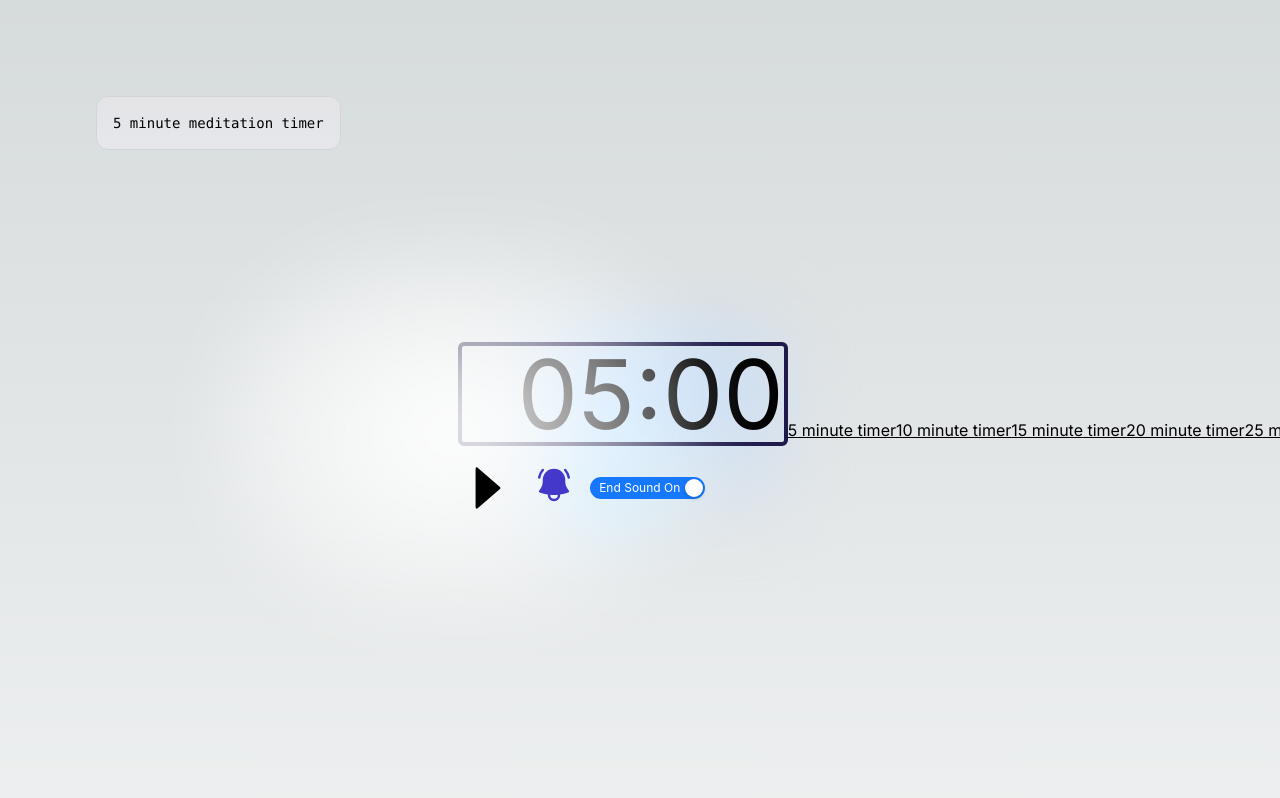
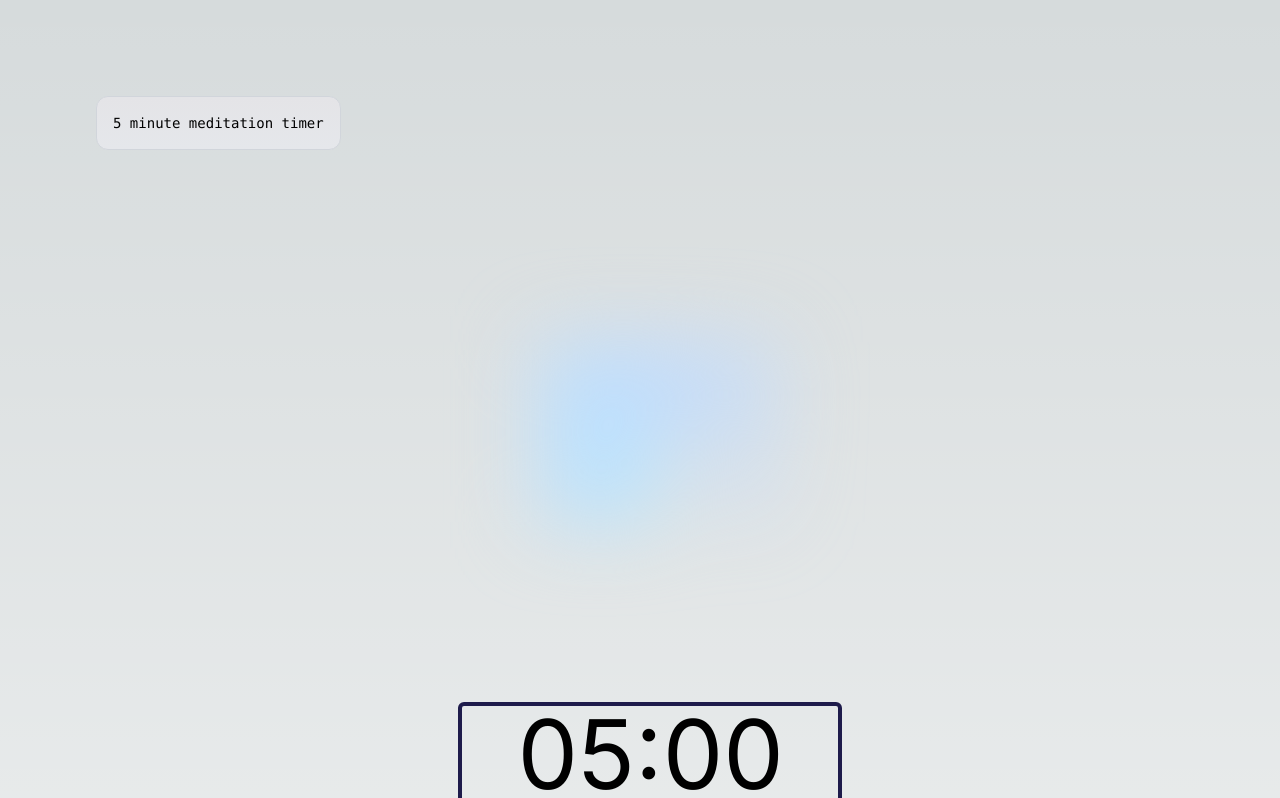
Before and after one commit to jbgf/5minutestimer, a Next.js app: page /5-minute-meditation-timer/5 in a window 1280 px wide. Shown: the top 798 px of the page. Built offline with nearby package versions, Linux system fonts and the light colour scheme.

Commit message:
feat: duration types

```diff
--- a/app/5-minute-meditation-timer/[duration]/page.tsx
+++ b/app/5-minute-meditation-timer/[duration]/page.tsx
@@ -23,7 +23,7 @@ export default function FiveMinuteMeditationTimer({params}: {params: {duration:
 
   return (
 
-      <Template duration={Number(params.duration)} type="meditation" autoStart={false} src={'/audios/正念冥想放松.m4a'} />
+      <Template duration={(params.duration)} type="meditation" autoStart={false} src={'/audios/正念冥想放松.m4a'} />
 
   );
 }
--- /dev/null
+++ b/app/[duration]/page.tsx
@@ -0,0 +1,13 @@
+import Image from "next/image";
+import { useEffect } from "react";
+import dayjs from "dayjs";
+import duration from 'dayjs/plugin/duration'
+import Template from "../server-component/template";
+dayjs.extend(duration);
+
+export default function DurationPage({params}: {params: {duration: string}}) {
+  console.log(params, `.....params....`)
+  return (
+    <Template duration={params?.duration || String(5)} isHomePage />
+  );
+}
--- a/app/server-component/template.tsx
+++ b/app/server-component/template.tsx
@@ -19,6 +19,7 @@ interface IProps {
 
 export default function Template(props: IProps) {
   const {autoStart = false} = props;
+  console.log(`...props...`, props)
   const timerText = `${props.duration} minute${props.type ? ` ${props.type}` : ''} timer`
   const generateMeditationPath = (duration: string) => {
     const link = `/5-minute-meditation-timer/${duration}`
@@ -28,7 +29,8 @@ export default function Template(props: IProps) {
     const link = `/${duration}`
     return link;
   }
-  const link = generateMeditationPath(props.duration);
+  const meditationLink = generateMeditationPath(props.duration);
+  const baseTimerLink = generateHomePath(props.duration)
   return (
     <>
       <header className="p-24">
@@ -46,29 +48,34 @@ export default function Template(props: IProps) {
       </header>
     <main className="flex flex-col items-center lg:p-24 !pb-0 2xl:pt-80 flex-1">
 
-      <div className="relative w-[365px] flex place-items-center before:absolute before:h-[300px] before:w-full sm:before:w-[480px] before:-translate-x-1/2 before:rounded-full before:bg-gradient-radial before:from-white before:to-transparent before:blur-2xl before:content-[''] after:absolute after:-z-20 after:h-[180px] after:w-full sm:after:w-[240px] after:translate-x-1/3 after:bg-gradient-conic after:from-sky-200 after:via-blue-200 after:blur-2xl after:content-[''] before:dark:bg-gradient-to-br before:dark:from-transparent before:dark:to-blue-700 before:dark:opacity-10 after:dark:from-sky-900 after:dark:via-[#0141ff] after:dark:opacity-40 before:lg:h-[360px]">
+      <div className="relative w-[365px] flex flex-col after:absolute after:-z-20 after:h-[180px] after:w-full sm:after:w-[240px]
+      after:translate-x-1/3 after:bg-gradient-conic after:from-sky-200 after:via-blue-200
+      after:blur-2xl after:content-[''] before:dark:bg-gradient-to-br before:dark:from-transparent
+      before:dark:to-blue-700 before:dark:opacity-10 after:dark:from-sky-900 after:dark:via-[#0141ff]
+       after:dark:opacity-40 before:lg:h-[360px]">
 
         <Timer duration={Number(props.duration)} autoStart={autoStart} src={props.src} />
-        {/* other duration timer */}
-        <section>
+
+      </div>
+      {/* other duration timer */}
+      <section className="grid grid-cols-2 md:grid-cols-3 gap-4 place-items-center pt-10">
           {DURATIONS?.filter(duration => duration !== props.duration).map(duration => {
-            return <Link className="whitespace-nowrap hover:text-sky-500 underline" href={props.isHomePage
-              ? generateMeditationPath(duration)
-              : generateHomePath(duration)
-            } title={props.isHomePage ? `go to ${duration} minutes meditation timer`: `back to ${duration} minutes timer`}>{props.isHomePage
-              ? `${duration} minute meditation timer` : `${duration} minute timer`}</Link>
+            return <Link key={duration} className="whitespace-nowrap hover:text-sky-500 underline" href={props.isHomePage
+              ? generateHomePath(duration)
+              : generateMeditationPath(duration)
+            } title={props.isHomePage ? `back to ${duration} minutes timer` : `go to ${duration} minutes meditation timer`}>{props.isHomePage
+              ? `${duration} min timer` : `${duration} min meditation timer`}</Link>
           })}
         </section>
-      </div>
       {/* other type timer */}
       <div className="p-4  mt-96 grid lg:max-w-5xl lg:w-full lg:mb-0  lg:text-left self-start">
         <h2 className="text-2xl pb-2">{`Other ${props.duration} Minute Timer`}</h2>
         <section className="pl-4">
 
           <span className="z-50 right-4 top-8 flex items-center cursor-pointer">
-            <HomeIcon url={props.isHomePage ? link : "/"}/>
+            <HomeIcon url={props.isHomePage ? meditationLink : baseTimerLink}/>
             <Link className="whitespace-nowrap hover:text-sky-500 underline" href={props.isHomePage
-            ? link : "/"} title={props.isHomePage ? `go to meditation timer`: "back to home page"}>{props.isHomePage
+            ? meditationLink : baseTimerLink} title={props.isHomePage ? `go to meditation timer`: "back to home page"}>{props.isHomePage
             ? `${props.duration} minute meditation timer` : `${props.duration} minute timer`}</Link>
           </span>
         </section>
```
